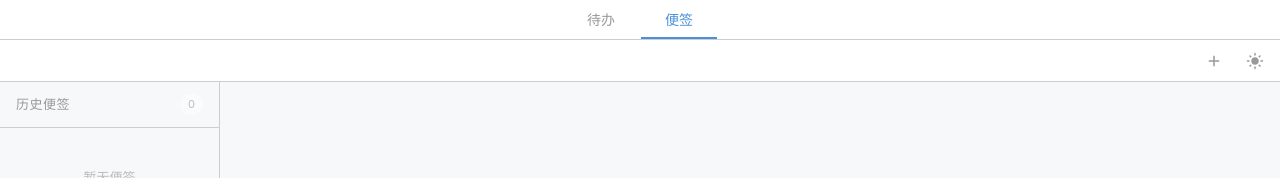
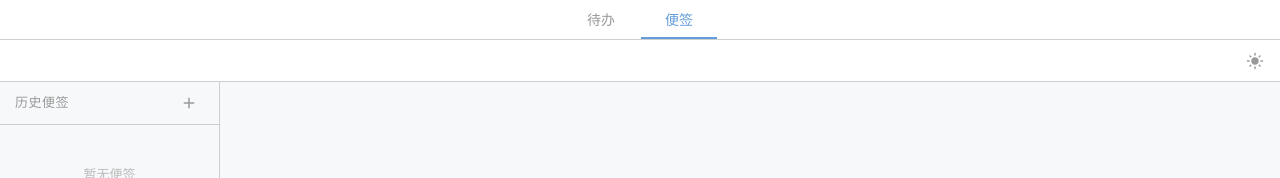
Before and after one commit to belikebird/todoList-SimpleNote, a Vue app: page / in a window 1280 px wide. Both pictures are taken after a click on the button "便签". Shown: the top 178 px of the page. Built offline with nearby package versions, Linux system fonts and the light colour scheme.

Commit message:
修改历史标签点击功能为控制TabBar展示列表，并支持持久化存储在本地。

```diff
--- a/src/composables/useNotes.ts
+++ b/src/composables/useNotes.ts
@@ -9,6 +9,7 @@ export interface NoteItem {
   createdAt: number
   updatedAt: number
 }
+export type ShowNoteItems = string[];
 
 export const NOTE_COLORS: NoteColor[] = ['yellow', 'pink', 'blue', 'green', 'purple', 'orange']
 export const DEFAULT_NOTE_COLOR: NoteColor = 'yellow'
@@ -47,6 +48,7 @@ export function getRelativeTime(timestamp: number): string {
 
 // ─── 模块级单例状态 ───
 const notes: Ref<NoteItem[]> = ref([])
+const showNotesId: Ref<string[]> = ref([])
 
 let initialized = false
 let saveTimer: ReturnType<typeof setTimeout> | null = null
@@ -63,9 +65,26 @@ function scheduleSave() {
   }, 300)
 }
 
+function scheduleShowSave() {
+  if (saveTimer) clearTimeout(saveTimer)
+  saveTimer = setTimeout(async () => {
+    try {
+      await window.ipcRenderer.invoke('save-show-notesId', JSON.stringify(showNotesId.value))
+    } catch (e) {
+      console.error('Save notes failed:', e)
+    }
+  }, 300)
+}
+
+
 // 监听变化，自动持久化
 watch(notes, () => {
   if (initialized) scheduleSave()
+}, { deep: true })
+
+watch(showNotesId, () => {
+  if (initialized) scheduleShowSave()
+    console.log(showNotesId.value);
 }, { deep: true })
 
 export function useNotes() {
@@ -122,12 +141,46 @@ export function useNotes() {
     }
   }
 
+  /** 从本地文件中加载上次在TabBar展示的便签 */
+  async function loadShowNotes() {
+    try {
+      const raw = await window.ipcRenderer.invoke('load-show-notesId')
+      if (raw) {
+        const parsed = JSON.parse(raw) as string[]
+        if (Array.isArray(parsed)) {
+          showNotesId.value = parsed
+        }
+      } else {
+        showNotesId.value = notes.value[0]?.id ? [notes.value[0].id] : []
+      }
+    } catch (e) {
+      console.error('Load show notes failed:', e)
+    }
+  }
+
+  /** 增加TabBar展示的便签 */
+  function addShowNote(id: string) {
+    if (!showNotesId.value.includes(id)) {
+      showNotesId.value.push(id)
+    }
+  }
+
+  /** 移除TabBar展示的便签 */
+  function removeShowNote(id: string) {
+    const idx = showNotesId.value.findIndex((n) => n === id)
+    if (idx !== -1) showNotesId.value.splice(idx, 1)
+  }
+
   return {
     notes,
+    showNotesId,
     addNote,
     deleteNote,
     updateNoteContent,
     setNoteColor,
     loadNotes,
+    loadShowNotes,
+    addShowNote,
+    removeShowNote,
   }
 }
--- a/src/pages/notes/components/NoteSidebar.vue
+++ b/src/pages/notes/components/NoteSidebar.vue
@@ -1,28 +1,51 @@
 <script setup lang="ts">
-import { computed } from 'vue'
-import type { NoteItem } from '../../../composables/useNotes'
-import { getNoteTitle, getRelativeTime, NOTE_COLOR_MAP } from '../../../composables/useNotes'
+import { computed, ref } from "vue";
+import type { NoteItem } from "../../../composables/useNotes";
+import {
+  getNoteTitle,
+  getRelativeTime,
+  NOTE_COLOR_MAP,
+} from "../../../composables/useNotes";
 
 const props = defineProps<{
-  notes: NoteItem[]
-  selectedNoteId: string | null
-}>()
+  notes: NoteItem[];
+  selectedNoteId: string | null;
+  showNotesId: string[];
+}>();
 
 const emit = defineEmits<{
-  select: [id: string]
-}>()
+  select: [id: string];
+  add: [];
+  addShowNote: [id: string];
+  removeShowNote: [id: string];
+}>();
 
 // 按 updatedAt 降序排列
 const sortedNotes = computed(() =>
   [...props.notes].sort((a, b) => b.updatedAt - a.updatedAt),
-)
+);
+
+// 处理便签点击事件：移除/增加TabBar展示Note
+function handleClick(id: string) {
+  const isInShowNotes = props.showNotesId.some((noteId) => noteId == id)
+  isInShowNotes ? emit("removeShowNote", id) : emit("addShowNote", id)
+}
 </script>
 
 <template>
   <div class="note-sidebar">
+    <!-- 顶部-历史便签 -->
     <div class="sidebar-header">
       <span class="sidebar-title">历史便签</span>
-      <span class="sidebar-count">{{ notes.length }}</span>
+      <button
+        class="sidebar-add"
+        @click="emit('add')"
+        title="新建便签 (Ctrl+N)"
+      >
+        <svg viewBox="0 0 24 24" width="18" height="18">
+          <path fill="currentColor" d="M19 13h-6v6h-2v-6H5v-2h6V5h2v6h6v2z" />
+        </svg>
+      </button>
     </div>
 
     <div class="sidebar-list">
@@ -36,10 +59,13 @@ const sortedNotes = computed(() =>
       <div
         v-for="note in sortedNotes"
         :key="note.id"
-        :class="['sidebar-item', { active: note.id === selectedNoteId }]"
-        @click="emit('select', note.id)"
+        :class="['sidebar-item', { active: showNotesId.includes(note.id) }]"
+        @click="handleClick(note.id)"
       >
-        <span class="note-dot" :style="{ background: NOTE_COLOR_MAP[note.color] }" />
+        <span
+          class="note-dot"
+          :style="{ background: NOTE_COLOR_MAP[note.color] }"
+        />
         <div class="note-preview">
           <p class="note-title">{{ getNoteTitle(note.content) }}</p>
           <p class="note-time">{{ getRelativeTime(note.updatedAt) }}</p>
@@ -64,7 +90,7 @@ const sortedNotes = computed(() =>
   display: flex;
   align-items: center;
   justify-content: space-between;
-  padding: 12px 16px;
+  padding: 6px 15px;
   border-bottom: 1px solid var(--border);
   flex-shrink: 0;
 }
@@ -76,12 +102,31 @@ const sortedNotes = computed(() =>
   letter-spacing: 0.5px;
 }
 
-.sidebar-count {
-  font-size: 11px;
-  color: var(--text-disabled);
-  background: var(--bg-surface-hover);
-  padding: 2px 8px;
-  border-radius: 10px;
+.sidebar-add {
+  width: 30px;
+  height: 30px;
+  box-sizing: border-box;
+  border: none;
+  border-radius: 8px;
+  background: transparent;
+  color: var(--text-secondary);
+  cursor: pointer;
+  display: flex;
+  align-items: center;
+  justify-content: center;
+  flex-shrink: 0;
+  transition: all 0.2s;
+  margin-left: 4px;
+
+  &:hover {
+    background: var(--accent-light);
+    color: var(--accent);
+    transform: scale(1.05);
+  }
+
+  &:active {
+    transform: scale(0.95);
+  }
 }
 
 .sidebar-list {
@@ -117,14 +162,16 @@ const sortedNotes = computed(() =>
   border-radius: 8px;
   cursor: pointer;
   transition: all 0.15s;
-  margin-bottom: 2px;
+  margin-bottom: 3px;
+  border: 1px solid var(--border);
 
   &:hover {
     background: var(--bg-surface-hover);
   }
 
   &.active {
-    background: var(--accent-light);
+    background: var(--bg-surface-hover);
+    border-color: var(--border);
   }
 }
 
--- a/src/pages/notes/components/NoteTabBar.vue
+++ b/src/pages/notes/components/NoteTabBar.vue
@@ -1,23 +1,31 @@
 <script setup lang="ts">
-import ThemeModeVue from '../../../components/ThemeMode.vue';
-import type { NoteItem } from '../../../composables/useNotes'
-import { getNoteTitle, NOTE_COLOR_MAP } from '../../../composables/useNotes'
+import { computed } from "vue";
+import ThemeModeVue from "../../../components/ThemeMode.vue";
+import type { NoteItem } from "../../../composables/useNotes";
+import { getNoteTitle, NOTE_COLOR_MAP } from "../../../composables/useNotes";
 
-defineProps<{
-  notes: NoteItem[]
-  selectedNoteId: string | null
-}>()
+const props = defineProps<{
+  notes: NoteItem[];
+  selectedNoteId: string | null;
+  showNotesId: string[];
+}>();
 
 const emit = defineEmits<{
-  select: [id: string]
-  close: [id: string]
-  add: []
-}>()
+  select: [id: string];
+  close: [id: string];
+}>();
+
+const getShowNotes = computed(() => {
+  return props.showNotesId.flatMap((id) => {
+    const note = props.notes.find((note) => note.id === id);
+    return note ? [note] : [];
+  });
+});
 
 // 防止关闭事件冒泡到 select
 function handleClose(event: Event, id: string) {
-  event.stopPropagation()
-  emit('close', id)
+  event.stopPropagation();
+  emit("close", id);
 }
 </script>
 
@@ -25,7 +33,7 @@ function handleClose(event: Event, id: string) {
   <div class="note-tab-bar">
     <div class="tab-list">
       <div
-        v-for="note in notes"
+        v-for="note in getShowNotes"
         :key="note.id"
         :class="['note-tab', { active: note.id === selectedNoteId }]"
         :style="{ '--tab-color': NOTE_COLOR_MAP[note.color] }"
@@ -42,16 +50,7 @@ function handleClose(event: Event, id: string) {
         </button>
       </div>
     </div>
-
-    <button class="tab-add" @click="emit('add')" title="新建便签 (Ctrl+N)">
-      <svg viewBox="0 0 24 24" width="18" height="18">
-        <path
-          fill="currentColor"
-          d="M19 13h-6v6h-2v-6H5v-2h6V5h2v6h6v2z"
-        />
-      </svg>
-    </button>
-    <ThemeModeVue/>
+    <ThemeModeVue />
   </div>
 </template>
 
@@ -140,30 +139,4 @@ function handleClose(event: Event, id: string) {
     color: rgba(0, 0, 0, 0.7);
   }
 }
-
-.tab-add {
-  width: 32px;
-  height: 32px;
-  border: none;
-  border-radius: 8px;
-  background: transparent;
-  color: var(--text-secondary);
-  cursor: pointer;
-  display: flex;
-  align-items: center;
-  justify-content: center;
-  flex-shrink: 0;
-  transition: all 0.2s;
-  margin-left: 4px;
-
-  &:hover {
-    background: var(--accent-light);
-    color: var(--accent);
-    transform: scale(1.05);
-  }
-
-  &:active {
-    transform: scale(0.95);
-  }
-}
 </style>
--- a/src/pages/notes/index.vue
+++ b/src/pages/notes/index.vue
@@ -1,78 +1,100 @@
 <script setup lang="ts">
-import { computed, onMounted, onUnmounted, ref } from 'vue'
-import { useNotes, type NoteItem } from '../../composables/useNotes'
-import NoteTabBar from './components/NoteTabBar.vue'
-import NoteSidebar from './components/NoteSidebar.vue'
-import NoteEditor from './components/NoteEditor.vue'
+import { computed, onMounted, onUnmounted, ref } from "vue";
+import { useNotes, type NoteItem } from "../../composables/useNotes";
+import NoteTabBar from "./components/NoteTabBar.vue";
+import NoteSidebar from "./components/NoteSidebar.vue";
+import NoteEditor from "./components/NoteEditor.vue";
 
-const { notes, addNote, deleteNote, updateNoteContent, setNoteColor, loadNotes } = useNotes()
+const {
+  notes,
+  showNotesId,
+  addNote,
+  deleteNote,
+  updateNoteContent,
+  setNoteColor,
+  loadNotes,
+  addShowNote,
+  removeShowNote,
+  loadShowNotes
+} = useNotes();
 
-const selectedNoteId = ref<string | null>(null)
+const selectedNoteId = ref<string | null>(null);
 
 // 当前选中的便签
 const selectedNote = computed<NoteItem | null>(() => {
-  if (!selectedNoteId.value) return null
-  return notes.value.find((n) => n.id === selectedNoteId.value) ?? null
-})
+  if (!selectedNoteId.value) return null;
+  return notes.value.find((n) => n.id === selectedNoteId.value) ?? null;
+});
 
 // ─── 选择便签 ───
 function selectNote(id: string) {
-  selectedNoteId.value = id
+  selectedNoteId.value = id;
 }
 
 // ─── 新建便签 ───
 function handleAdd() {
-  const newNote = addNote()
-  selectedNoteId.value = newNote.id
+  const newNote = addNote();
+  selectedNoteId.value = newNote.id;
 }
 
 // ─── 删除便签 ───
 function handleClose(id: string) {
-  const idx = notes.value.findIndex((n) => n.id === id)
-  deleteNote(id)
+  const idx = notes.value.findIndex((n) => n.id === id);
+  deleteNote(id);
 
   // 智能切换：如果删除的是当前选中，优先选后一个，否则前一个，否则 null
   if (selectedNoteId.value === id) {
     if (notes.value.length === 0) {
-      selectedNoteId.value = null
+      selectedNoteId.value = null;
     } else {
       // 优先选后一个（idx 是删除前的位置）
-      const next = notes.value[Math.min(idx, notes.value.length - 1)]
-      selectedNoteId.value = next?.id ?? null
+      const next = notes.value[Math.min(idx, notes.value.length - 1)];
+      selectedNoteId.value = next?.id ?? null;
     }
   }
 }
 
+// ─── 添加TabBar显示的便签 ───
+function handleAddShowNote(id: string) {
+  addShowNote(id)
+}
+
+// ─── 移除TabBar显示的便签 ───
+function handleRemoveShowNote(id: string) {
+  removeShowNote(id)
+}
+
 // ─── 更新内容 ───
 function handleUpdate(id: string, content: string) {
-  updateNoteContent(id, content)
+  updateNoteContent(id, content);
 }
 
 // ─── 更改颜色 ───
-function handleColorChange(id: string, color: NoteItem['color']) {
-  setNoteColor(id, color)
+function handleColorChange(id: string, color: NoteItem["color"]) {
+  setNoteColor(id, color);
 }
 
 // ─── 快捷键 Ctrl+N 新建 ───
 function handleKeydown(event: KeyboardEvent) {
-  if ((event.ctrlKey || event.metaKey) && event.key === 'n') {
-    event.preventDefault()
-    handleAdd()
+  if ((event.ctrlKey || event.metaKey) && event.key === "n") {
+    event.preventDefault();
+    handleAdd();
   }
 }
 
 // ─── 生命周期 ───
 onMounted(async () => {
-  await loadNotes()
+  await loadNotes();
+  await loadShowNotes();
   if (notes.value.length > 0) {
-    selectedNoteId.value = notes.value[0].id
+    selectedNoteId.value = notes.value[0].id;
   }
-  window.addEventListener('keydown', handleKeydown)
-})
+  window.addEventListener("keydown", handleKeydown);
+});
 
 onUnmounted(() => {
-  window.removeEventListener('keydown', handleKeydown)
-})
+  window.removeEventListener("keydown", handleKeydown);
+});
 </script>
 
 <template>
@@ -81,9 +103,9 @@ onUnmounted(() => {
     <NoteTabBar
       :notes="notes"
       :selected-note-id="selectedNoteId"
+      :show-notes-id="showNotesId"
       @select="selectNote"
       @close="handleClose"
-      @add="handleAdd"
     />
 
     <!-- 主内容区：侧边栏 + 编辑器 -->
@@ -91,7 +113,11 @@ onUnmounted(() => {
       <NoteSidebar
         :notes="notes"
         :selected-note-id="selectedNoteId"
+        :show-notes-id="showNotesId"
         @select="selectNote"
+        @add="handleAdd"
+        @add-show-note="handleAddShowNote"
+        @remove-show-note="handleRemoveShowNote"
       />
       <NoteEditor
         :note="selectedNote"
```
Also changed, not shown: dist-electron/main.js (+24 -0 lines), electron/main.ts (+28 -0 lines), src/style.css (+4 -4 lines).
